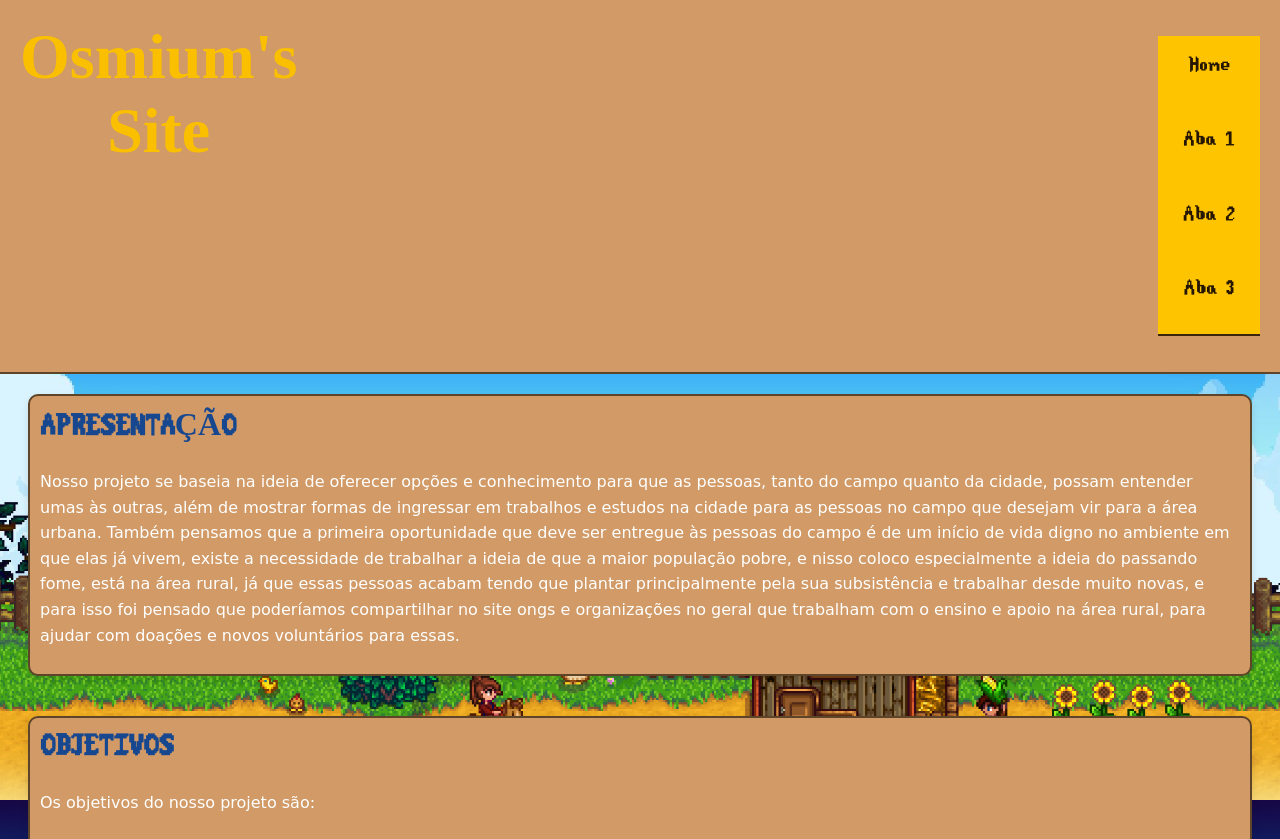
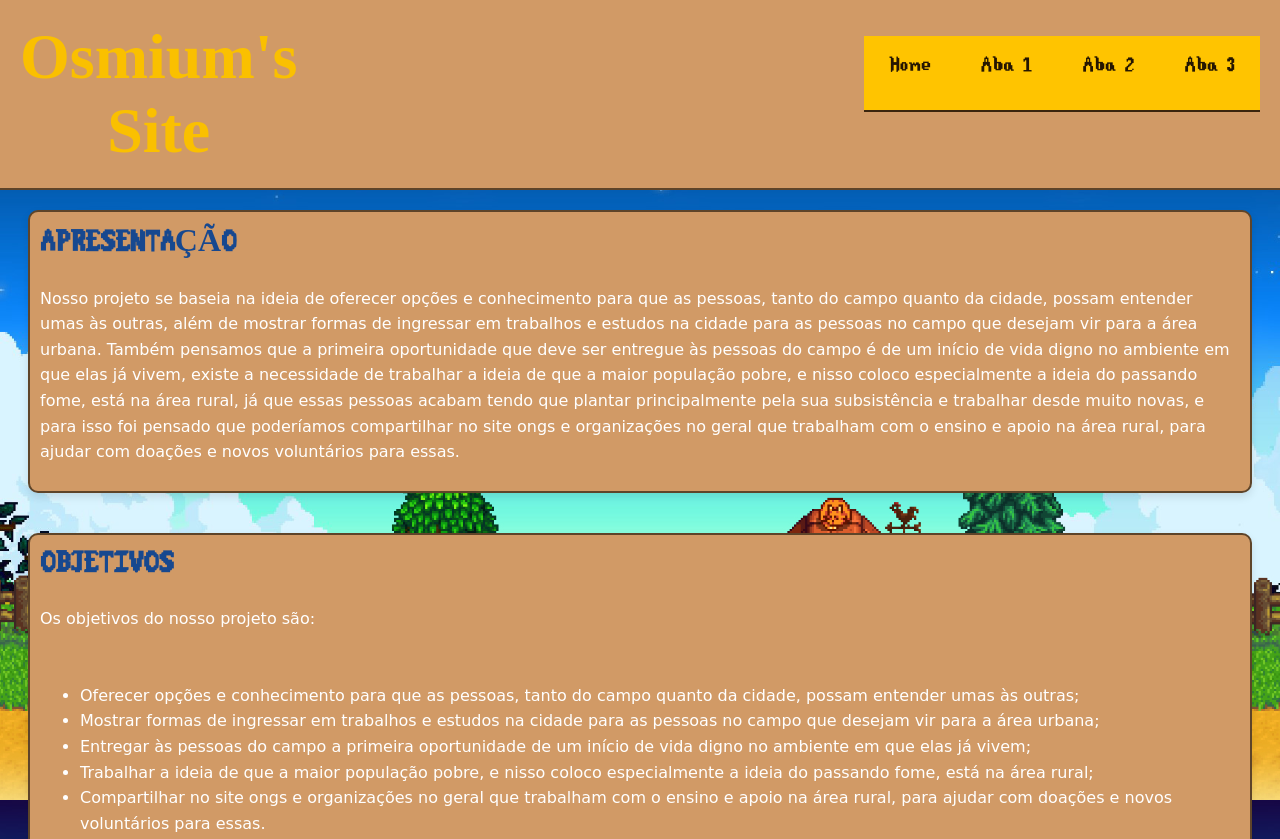
Before and after one commit to JuMayumiC/Osmium-s-Site, a plain HTML site: page index.html in a window 1280 px wide. Shown: the top 839 px of the page. Drawn offline with Linux system fonts and the light colour scheme; a web font is replaced by a local one.

Commit message:
responsivo ok agr

```diff
--- a/style.css
+++ b/style.css
@@ -150,9 +150,7 @@ img.pixel {
 /* Media queries */
 
 @media screen and (max-width: 1321px) {
-    .menu ul {
-        flex-direction: column;
-    }
+
 
     .menu li {
         margin-bottom: 1rem;
@@ -175,7 +173,7 @@ img.pixel {
     }
 }
 
-@media screen and (max-width: 600px) {
+@media screen and (max-width: 700px) {
     header {
         display: flex;
         flex-direction: column;
```
